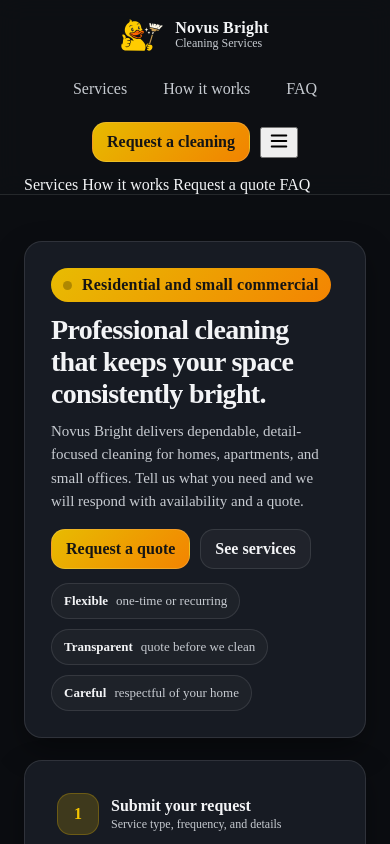
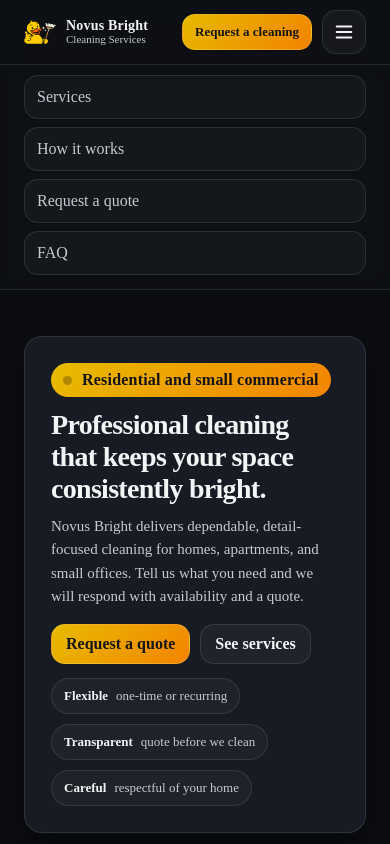
Before and after one commit to pauloviniciusap/novus-bright-website, a plain HTML site: page index.html in a window 390 px wide. Both pictures are taken after a click on the button "Open menu". Shown: the top 844 px of the page. Drawn offline with Linux system fonts and the light colour scheme.

Commit message:
Update styles.css

```diff
--- a/styles.css
+++ b/styles.css
@@ -35,6 +35,8 @@ header{
   background: rgba(15,17,21,.72);
   border-bottom: 1px solid var(--line);
 }
+
+
 
 .nav{
   display:flex;
@@ -412,3 +414,97 @@ footer{
   justify-content: flex-end;
   margin-top: 14px;
 }
+
+/* Cleaner mobile header */
+.hamburger{
+  display: none;
+  align-items: center;
+  justify-content: center;
+  padding: 10px;
+  border-radius: 14px;
+  border: 1px solid var(--line);
+  background: rgba(255,255,255,.04);
+  color: var(--ink);
+  cursor: pointer;
+  transition: transform .08s ease, background .2s ease, border-color .2s ease;
+}
+.hamburger:hover{ background: rgba(255,255,255,.07); border-color: rgba(255,255,255,.16); }
+.hamburger:active{ transform: translateY(1px); }
+
+.mobile-menu{
+  border-top: 1px solid var(--line);
+  background: rgba(15,17,21,.72);
+  backdrop-filter: blur(12px);
+}
+.mobile-menu-inner{
+  padding: 10px 0 14px;
+  display: flex;
+  flex-direction: column;
+  gap: 8px;
+}
+.mobile-menu a{
+  padding: 12px 12px;
+  border-radius: 14px;
+  border: 1px solid var(--line);
+  background: rgba(255,255,255,.03);
+  color: var(--muted);
+}
+.mobile-menu a:hover{
+  background: rgba(255,255,255,.06);
+  color: var(--ink);
+}
+
+@media (max-width: 760px){
+  /* Force single-row header */
+  header .nav{
+    flex-direction: row !important;
+    align-items: center !important;
+    justify-content: space-between !important;
+    gap: 10px !important;
+    padding: 10px 0;
+  }
+
+  /* Hide desktop nav completely on mobile */
+  header .navlinks{
+    display: none !important;
+  }
+
+  /* Brand tighter so it fits */
+  header .brand{
+    min-width: 0;
+    gap: 10px;
+  }
+  header .brand img{
+    width: 32px;
+    height: 32px;
+  }
+  header .brand .name b{ font-size: 14px; }
+  header .brand .name span{ font-size: 11px; }
+
+  /* CTA and hamburger spacing */
+  header .cta{
+    min-width: unset !important;
+    display: flex;
+    align-items: center;
+    gap: 10px;
+  }
+
+  /* Make the primary button less chunky on mobile */
+  header .cta .btn.primary{
+    padding: 9px 12px;
+    border-radius: 13px;
+    font-size: 13px;
+    white-space: nowrap;
+  }
+
+  header .hamburger{
+    display: inline-flex;
+  }
+}
+
+/* Extra-tight phones: hide the "Cleaning Services" line */
+@media (max-width: 380px){
+  header .brand .name span{
+    display: none;
+  }
+}
```
